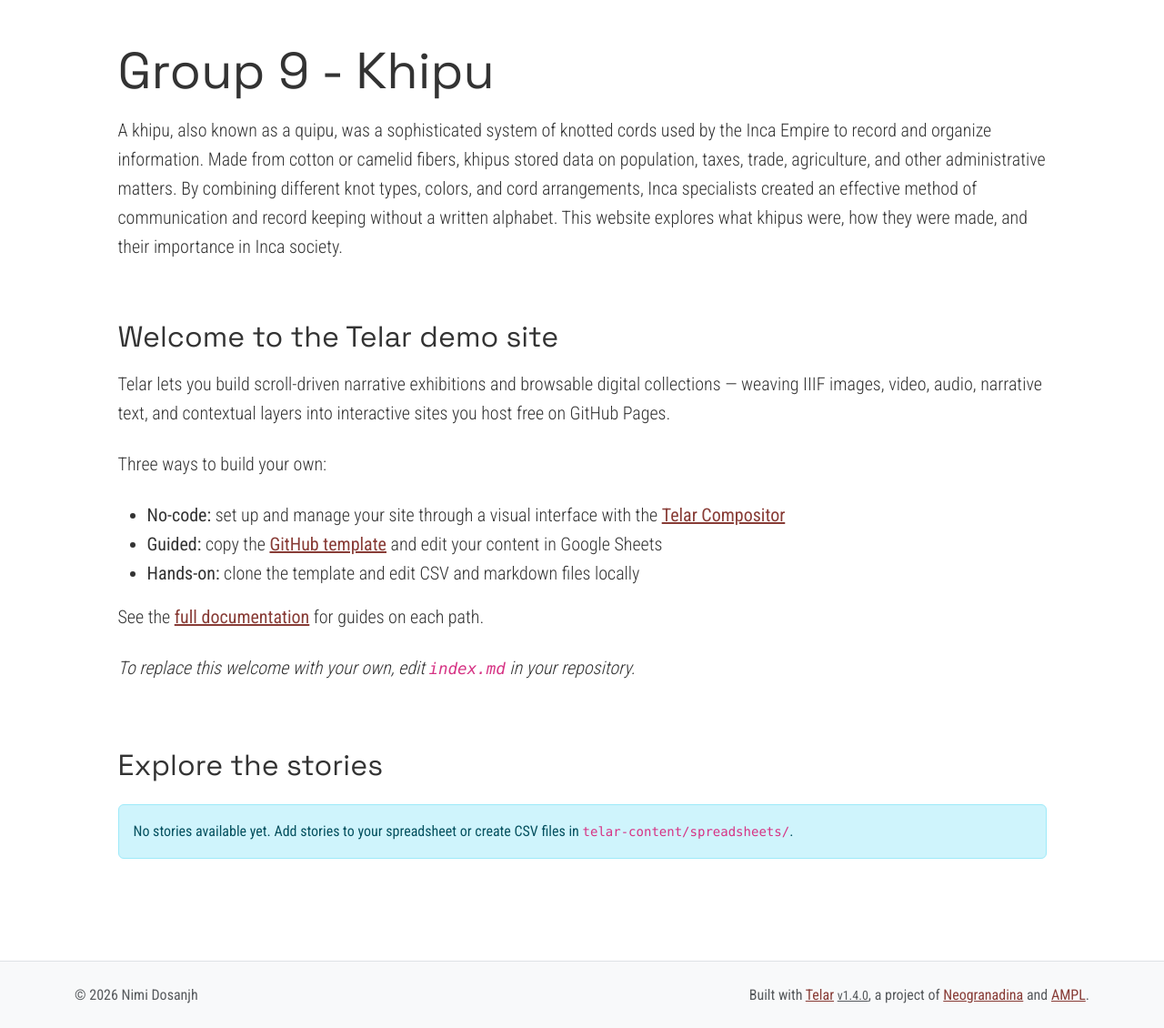
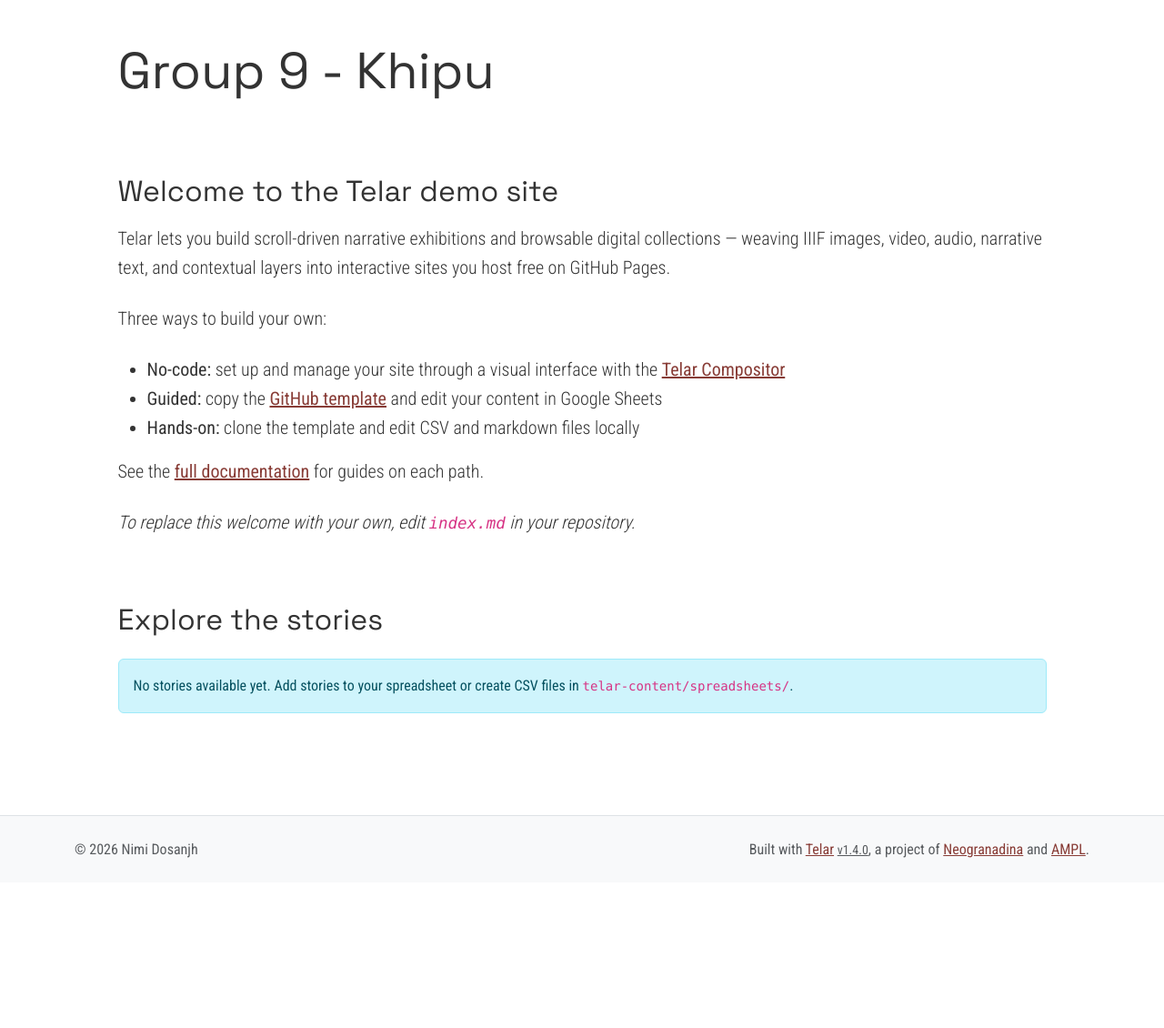
Before and after one commit to nimidosanjh/test, a Jekyll site: the page built from index.md, in a window 1280 px wide, cut to the strip 104-1234 px from the top of the page. Shown: the whole strip at 91% size. Built offline with Jekyll 4.4.1, drawn with Linux system fonts in a browser that asks for light colours; after the commit the page ends 1074 px from its top, so only the background shows below that.

Commit message:
Modify 1 story, change description
Changed:
  Story: Khipus: Knots of Knowledge in the Inca Empire

Published via Telar Compositor

```diff
--- a/_config.yml
+++ b/_config.yml
@@ -3,7 +3,7 @@
 
 # Site Settings
 title: "Group 9 - Khipu"
-description: "A khipu, also known as a quipu, was a sophisticated system of knotted cords used by the Inca Empire to record and organize information. Made from cotton or camelid fibers, khipus stored data on population, taxes, trade, agriculture, and other administrative matters. By combining different knot types, colors, and cord arrangements, Inca specialists created an effective method of communication and record keeping without a written alphabet. This website explores what khipus were, how they were made, and their importance in Inca society."
+description: ""
 url: "https://nimidosanjh.github.io"
 baseurl: "/test"
 author: "Nimi Dosanjh"
--- a/telar-content/spreadsheets/khipu-47bl.csv
+++ b/telar-content/spreadsheets/khipu-47bl.csv
@@ -1,6 +1,6 @@
 step,object,x,y,zoom,page,question,answer,alt_text,layer1_button,layer1_content,layer2_button,layer2_content,clip_start,clip_end,loop
 paso,objeto,x,y,zoom,pagina,pregunta,respuesta,texto_alt,boton1,contenido1,boton2,contenido2,inicio_clip,fin_clip,bucle
-1,khipu-2,0.4879310988890456,0.502598227909426,0.9,,A Bundle of Knots?,"At first glance, a khipu (also spelled quipu) looks like a bundle of colored strings with knots tied along its cords. Yet for the Inca Empire, khipus were much more than simple pieces of fiber. These remarkable objects helped people organize and preserve information across one of the largest empires in the Americas. Today, khipus remain one of the most recognizable and intriguing objects from the ancient Andes.",,Learn more,khipu-47bl-khipus-in-the.md,Go deeper,khipu-47bl-more-than-knots.md,,,
+1,khipu-2,0.4879310988890456,0.502598227909426,0.9090225000000003,,A Bundle of Knots?,"At first glance, a khipu (also spelled quipu) looks like a bundle of colored strings with knots tied along its cords. Yet for the Inca Empire, khipus were much more than simple pieces of fiber. These remarkable objects helped people organize and preserve information across one of the largest empires in the Americas. Today, khipus remain one of the most recognizable and intriguing objects from the ancient Andes.",Credit: UC Santa Barbara Khipu,Learn more,khipu-47bl-khipus-in-the.md,Go deeper,khipu-47bl-more-than-knots.md,,,
 2,unknown,0.5,0.5,1,,How was the Khipu made?,"Khipus were constructed using a main horizontal cord with multiple hanging pendant cords attached to it. The cords were commonly made from cotton or camelid fibers such as llama or alpaca wool. Different knot types, cord placements, colors, and spinning directions carried different meanings. Numerical values were recorded through a decimal system in which knot placement represented units, tens, hundreds, and thousands.
 ",,Learn more,khipu-47bl-the-signature.md,,,,,
 3,unkn,0.5,0.5,1,,What is the Khipu’s function?,"The majority of khipus served as the main tool for accountability purposes, and thus are classified as numerical quipus. Numerical khipus kept track of multiple aspects of the Inca Empire: tax payments (i.e., services, labor), assets (i.e., livestock, food), population (i.e., census, demographics), resources (i.e., gold, silver), and geography (i.e., land) throughout all levels of Inca society.",,Learn more,khipu-47bl-level-2.md,Go deeper,khipu-47bl-go-deeper.md,,,
```
